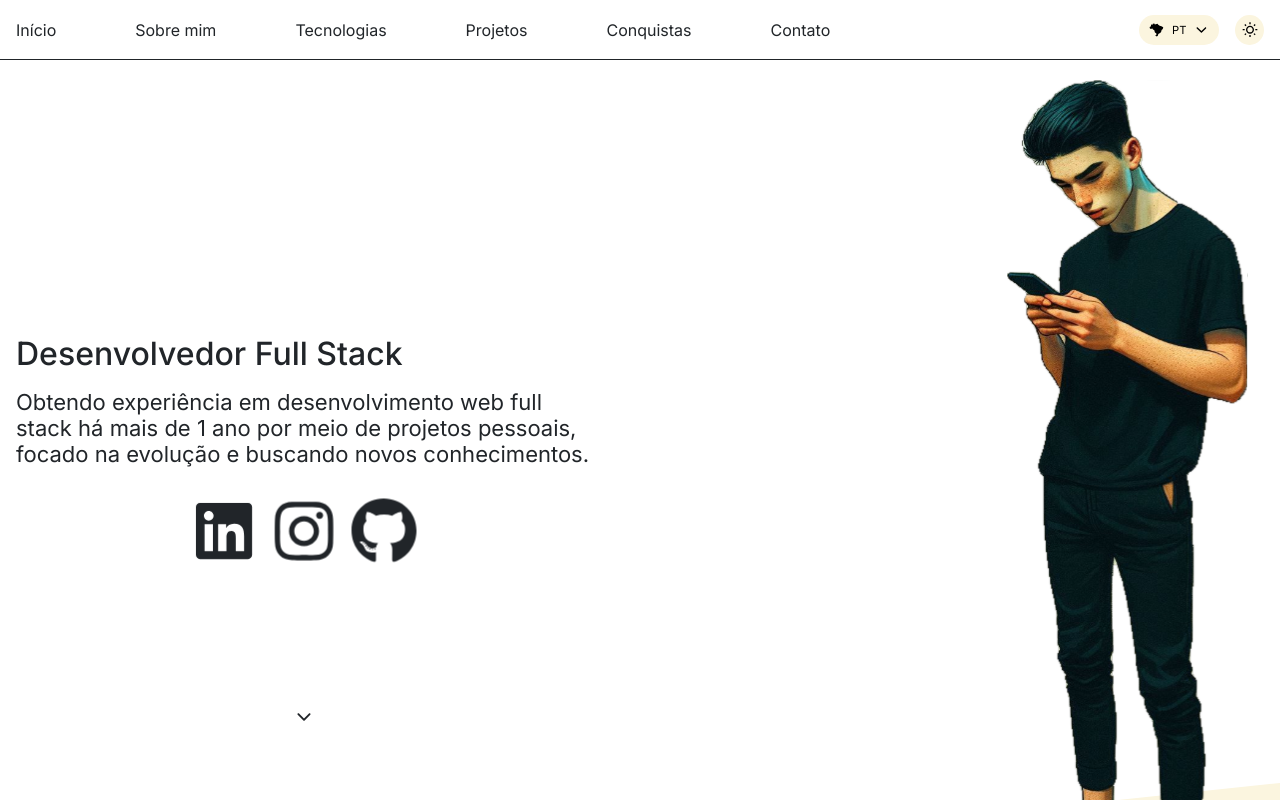
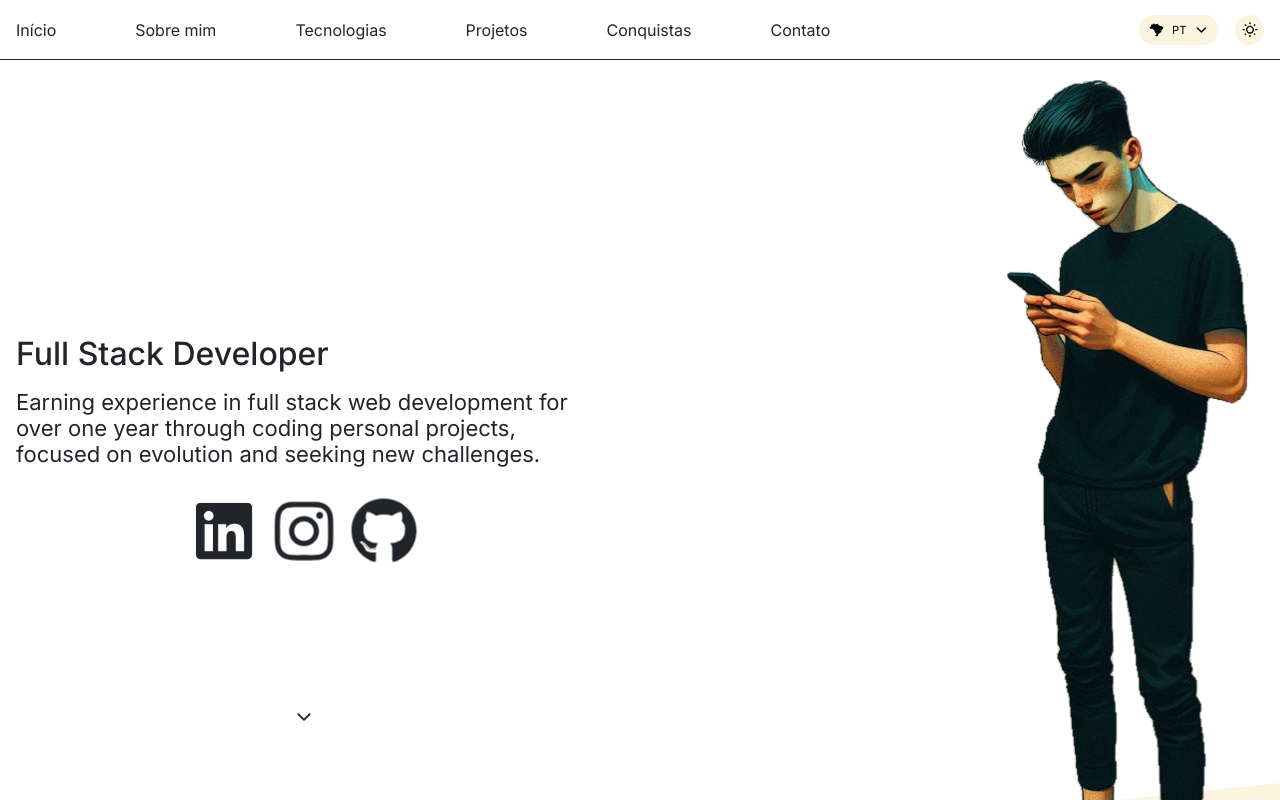
Before and after one commit to joaoPedrooC/_Portifolio, a React (Vite) app: page / in a window 1280 px wide. Shown: the top 800 px of the page. Built offline with nearby package versions, Linux system fonts and the light colour scheme.

Commit message:
feat: started i18next configs

```diff
--- a/package.json
+++ b/package.json
@@ -16,6 +16,7 @@
     "react": "^18.3.1",
     "react-dom": "^18.3.1",
     "react-hook-form": "^7.53.0",
+    "react-i18next": "^15.0.2",
     "react-icons": "^5.3.0",
     "sass": "^1.77.8",
     "zod": "^3.23.8"
--- a/src/App.tsx
+++ b/src/App.tsx
@@ -8,6 +8,8 @@ import { TechnologiesSection } from './components/TechnologiesSection/Technologi
 import { ProjectsSection } from './components/ProjectsSection/ProjectsSection'
 import { AchievementsSection } from './components/AchievementsSection/AchievementsSection'
 import { ContactSection } from './components/ContactSection/ContactSection'
+
+import './i18n'
 
 export const App = () => {
   return (
--- a/src/components/AchievementsSection/AchievementsList/AchievementsList.tsx
+++ b/src/components/AchievementsSection/AchievementsList/AchievementsList.tsx
@@ -6,7 +6,7 @@ import styles from './styles.module.scss'
 export const AchievementsList = () => {
   return (
     <ul className={styles.achievements__listContainer}>
-      {AchievementsMock.map(achievement => <AchievementsCard achievement={achievement} />)}
+      {AchievementsMock.map(achievement => <AchievementsCard achievement={achievement} key={achievement.achievementTitle} />)}
     </ul>
   )
 }
--- a/src/components/BannerSection/BannerSection.tsx
+++ b/src/components/BannerSection/BannerSection.tsx
@@ -1,4 +1,5 @@
 import { lazy, Suspense, useEffect, useRef, useState } from 'react'
+import { useTranslation } from 'react-i18next'
 
 import styles from './styles.module.scss'
 
@@ -14,6 +15,8 @@ export const BannerSection = () => {
   const [visible, setVisible] = useState<boolean>(false)
   const bannerRef = useRef<HTMLDivElement>(null)
 
+  const { t } = useTranslation()
+
   const observer = new IntersectionObserver((entries) => entries.forEach((entry) => {
     if (entry.isIntersecting) {
       setVisible(true)
@@ -28,11 +31,9 @@ export const BannerSection = () => {
     <section className={styles.banner__section}>
       <div className="container" ref={bannerRef}>
         <div>
-          <h1 className={`page__title font__alternative ${visible? 'animate__animated animate__fadeInLeft' : ''}`}>Desenvolvedor Full Stack</h1>
+          <h1 className={`page__title font__alternative ${visible? 'animate__animated animate__fadeInLeft' : ''}`}>{ t('banner__title') }</h1>
           <p className={`text text__big--1 font__alternative ${visible ? 'animate__animated animate__fadeInLeft' : ''}`}>
-            Obtendo experiência em desenvolvimento web full stack
-            há mais de 1 ano por meio de projetos pessoais, focado
-            na evolução e buscando novos conhecimentos.
+            {t('banner__text')}
           </p>
           <div className={`${styles.banner__links} ${visible ? 'animate__animated animate__fadeInLeft' : ''}`}>
             <a href="https://www.linkedin.com/in/joaopedrocorreia-/" target='_blank'>
--- /dev/null
+++ b/src/i18n.ts
@@ -0,0 +1,23 @@
+import i18n from 'i18next';
+import { initReactI18next } from 'react-i18next';
+
+import translationPT from './locales/pt/translation.json'
+import translationEN from './locales/en/translation.json'
+
+const resources = {
+  pt: { translation: translationPT },
+  en: { translation: translationEN }
+}
+
+const navigatorLang = navigator.language == 'pt-BR' || navigator.language == 'en-US' ? navigator.language.split('-')[0] : 'en';
+
+i18n.use(initReactI18next).init({
+  resources,
+  lng: navigatorLang,
+  fallbackLng: 'en',
+  interpolation: {
+    escapeValue: false
+  },
+})
+
+export default i18n
--- /dev/null
+++ b/src/locales/en/translation.json
@@ -0,0 +1,4 @@
+{
+  "banner__title": "Full Stack Developer",
+  "banner__text": "Earning experience in full stack web development for over one year through coding personal projects, focused on evolution and seeking new challenges."
+}
--- /dev/null
+++ b/src/locales/pt/translation.json
@@ -0,0 +1,4 @@
+{
+  "banner__title": "Desenvolvedor Full Stack",
+  "banner__text": "Obtendo experiência em desenvolvimento web full stack há mais de 1 ano por meio de projetos pessoais, focado na evolução e buscando novos desafios."
+}
```
Also changed, not shown: 1 other file (tests, documents, lock files or other folders).
